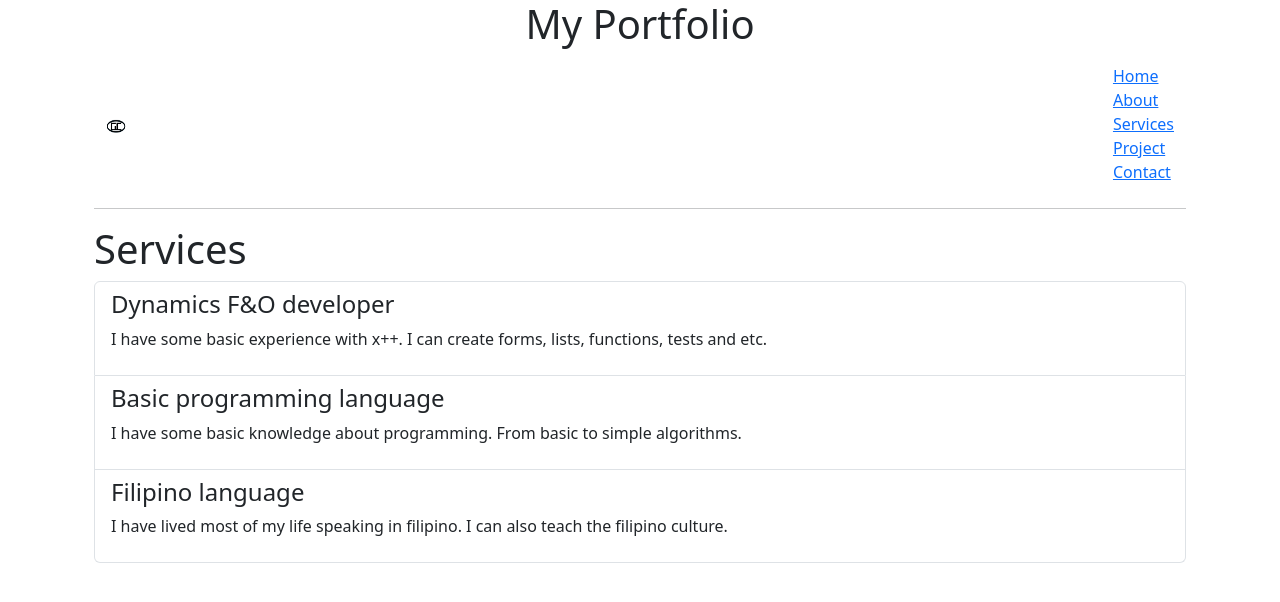
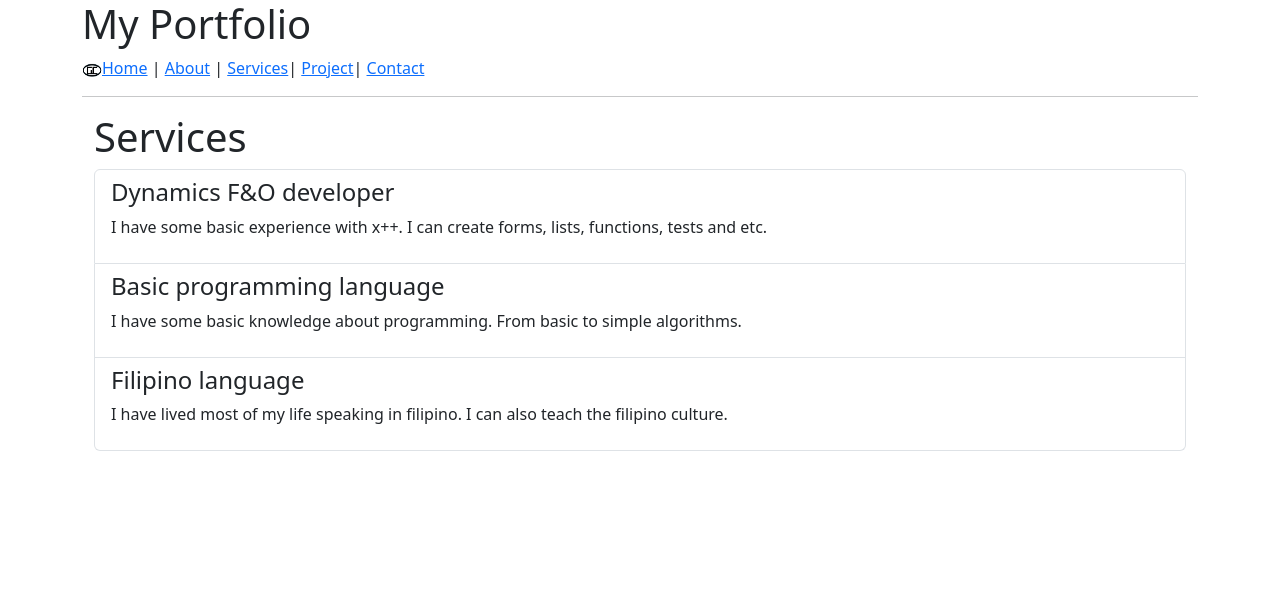
Before and after one commit to georgeCentennial/webAppPortfolio, a React (Vite) app in the folder client/: page /service in a window 1280 px wide. Shown: the top 602 px of the page. Built offline with nearby package versions, Linux system fonts and the light colour scheme.

Commit message:
Revert "Modified css and comments"
This reverts commit 886a83680b0637f5533b9f3ca827e08413f61ca4.

```diff
--- a/client/MainRouter.jsx
+++ b/client/MainRouter.jsx
@@ -12,8 +12,7 @@ import Contact from './src/contact';
 import Education from './src/education';
 import Project from './src/project';
 import Service from './src/service';
-import Layout from './components/Layout';
-import './src/index.css'
+import Layout from './components/Layout'
 
 const MainRouter = () => {
     return (    <div className="container">
--- a/client/components/Layout.jsx
+++ b/client/components/Layout.jsx
@@ -11,27 +11,13 @@ import CustomLogo from '../src/customLogo';
 export default function Layout(){
     return (
         <>
+            <h1>My Portfolio</h1>
+            <nav>
+                <CustomLogo />
+                <Link to="/">Home</Link> | <Link to="/about">About</Link> | <Link to="/service">Services</Link>| <Link to="/project">Project</Link>| <Link to="/contact">Contact</Link>
 
-            <div className="container">
-                <div className="jumbotron text-center">
-                    <h1>My Portfolio</h1>
-                </div>
-                <nav className="navbar navbar-default">
-                    <div className="container-fluid">
-                        <div className="navbar-header">
-                            <a className="navbar-brand" href="/"><CustomLogo /></a>
-                        </div>
-                        <ul className="nav navbar-nav">
-                            <li><a href="/">Home</a></li>
-                            <li><a href="/about">About</a></li>
-                            <li><a href="/service">Services</a></li>
-                            <li><a href="/project">Project</a></li>
-                            <li><a href="/contact">Contact</a></li>
-                        </ul>
-                    </div>
-                </nav>
-                <hr/>
-            </div>
+            </nav>
+            <hr/>
         </>
     );
 
--- a/client/index.html
+++ b/client/index.html
@@ -1,5 +1,5 @@
 <!--
- File name: indext.html
+ File name: service.jsx
  Student name: George Jose J. Cayabyab
  Student ID: 301481867
  Date: Jan 28, 2025
```
